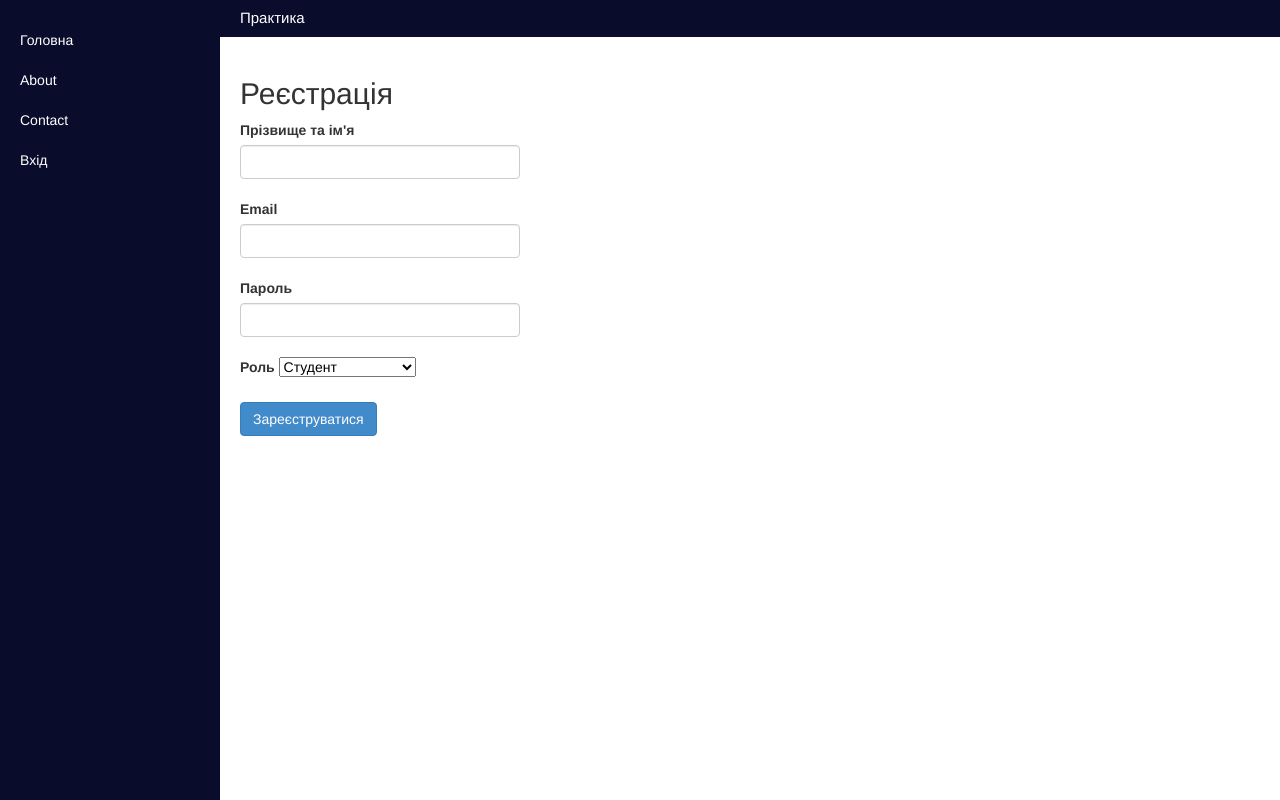
After one commit to volodymyr99/practice, a Flask app: page /register in a window 1280 px wide. The commit adds this page. Run offline with Flask 3, Linux system fonts and the light colour scheme; some libraries are stand-ins or nearby versions.

Commit message:
Added register

```diff
--- /dev/null
+++ b/practice/templates/register.html
@@ -0,0 +1,35 @@
+{% extends "layout.html" %}
+
+{% block content %}
+
+<h2 class="mb-4">Реєстрація</h2>
+<form method="POST">
+
+    <div class="mb-3">
+        <label for="username" class="form-label">Прізвище та ім'я</label>
+        <input name="username" type="text" class="form-control">
+    </div>
+    <br />
+    <div class="mb-3">
+        <label for="email" class="form-label">Email</label>
+        <input name="email" type="email" class="form-control" required>
+    </div>
+    <br />
+    <div class="mb-3">
+        <label for="password" class="form-label">Пароль</label>
+        <input name="password" type="password" class="form-control" required>
+    </div>
+    <br />
+    <div class="mb-3">
+        <label for="role" class="form-label">Роль</label>
+        <select name="role" class="form-select">
+            <option value="student" selected>Студент</option>
+            <option value="teacher">Викладач</option>
+            <option value="staff">Працівник центру</option>
+        </select>
+    </div>
+    <br />
+    <button type="submit" class="btn btn-primary">Зареєструватися</button>
+</form>
+
+{% endblock %}
--- a/practice/views.py
+++ b/practice/views.py
@@ -1,7 +1,7 @@
 from datetime import datetime
 from flask import Blueprint, render_template, request, redirect, url_for, flash
 from flask_login import login_user, login_required, logout_user, current_user
-from werkzeug.security import check_password_hash
+from werkzeug.security import check_password_hash, generate_password_hash
 from .models import Users
 from . import db
 
@@ -38,15 +38,15 @@ def about():
 @views.route('/login', methods=['GET', 'POST'])
 def login():
     if request.method == 'POST':
-        username = request.form['username']
+        email = request.form['email']
         password = request.form['password']
-        user = db.session.query(Users).filter_by(username=username).first()
+        user = db.session.query(Users).filter_by(email=email).first()
         if user and check_password_hash(user.password_hash, password):
             login_user(user)
             flash('Вхід успішний', category='success')
-            return redirect(url_for('views.dashboard'))
+            return redirect(url_for('views.about'))
         else:
-            flash('Невірний логін або пароль', category='error')
+            flash('Невірний email або пароль', category='error')
     return render_template('login.html')
 
 
@@ -61,3 +61,36 @@ def logout():
 @login_required
 def dashboard():
     return render_template('dashboard.html', user=current_user)
+
+
+
+@views.route('/register', methods=['GET', 'POST'])
+def register():
+    if request.method == 'POST':
+        email = request.form['email'].strip().lower()
+        password = request.form['password']
+        username = request.form.get('username', '').strip()
+        role = request.form.get('role', 'student')  # За замовчуванням — студент
+
+        # Перевірка, чи користувач з таким email вже існує
+        existing_user = db.session.query(Users).filter_by(email=email).first()
+        if existing_user:
+            flash('Користувач з таким email вже існує.', 'error')
+            return render_template('register.html')
+
+        # Хешування пароля
+        password_hash = generate_password_hash(password)
+
+        # Створення нового користувача
+        new_user = Users(
+            email=email,
+            password_hash=password_hash,
+            role=role,
+            username=username
+        )
+        db.session.add(new_user)
+        db.session.commit()
+        flash('Реєстрація успішна! Тепер увійдіть у свій акаунт.', 'success')
+        return redirect(url_for('views.login'))
+
+    return render_template('register.html')
```
Also changed, not shown: practice/templates/login.html (+20 -6 lines).
